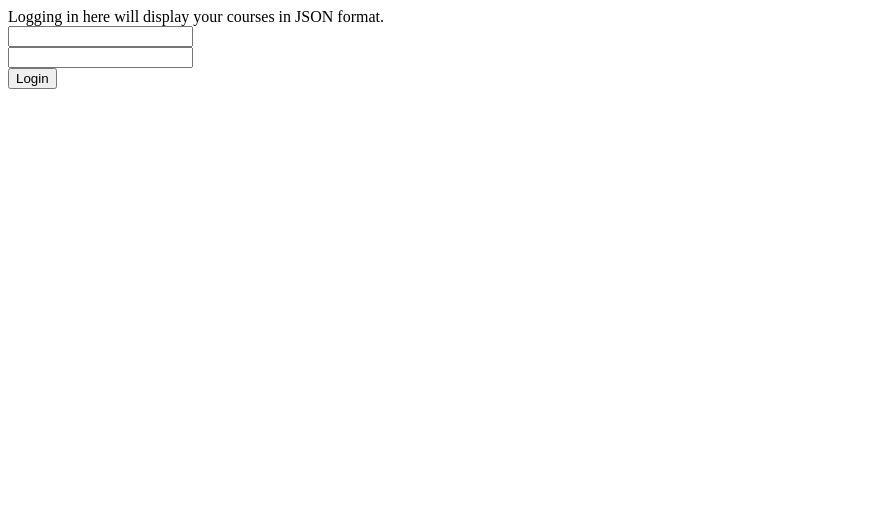
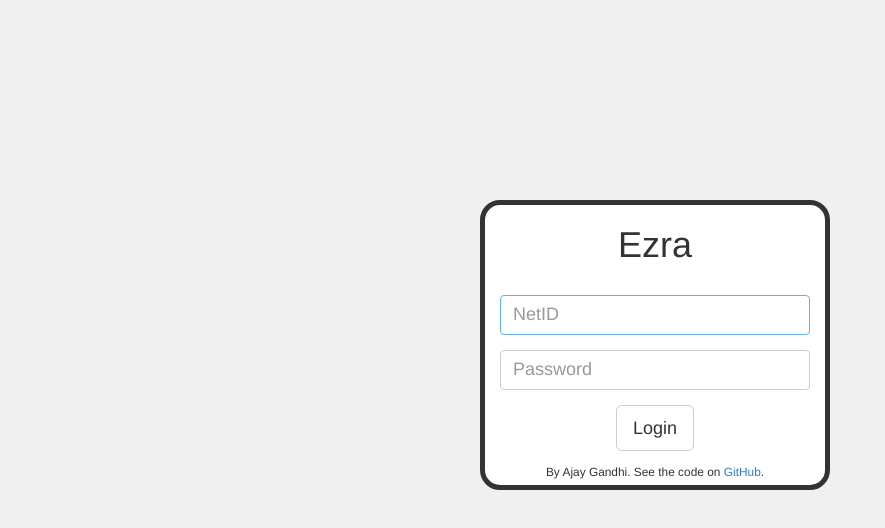
Before and after one commit to ajay-gandhi/Ezra, a website: page html/index.html in a window 1280 px wide. Shown: the whole page, without its empty margins (0-885 px from the left). Drawn offline with nearby package versions, Linux system fonts and the light colour scheme.

Commit message:
Implement login and course display

```diff
--- a/html/index.html
+++ b/html/index.html
@@ -1,14 +1,31 @@
 <!DOCTYPE HTML>
 <html>
 <head>
-  <title>Login</title>
+  <meta name="viewport" content="width=device-width, initial-scale=1, maximum-scale=1, user-scalable=no">
+  <link rel="stylesheet" href="https://maxcdn.bootstrapcdn.com/bootstrap/3.3.0/css/bootstrap.min.css">
+  <link rel='stylesheet' href='http://fonts.googleapis.com/css?family=Roboto' type='text/css'>
+  <link rel="stylesheet" type="text/css" href="style.css" />
+  <title>Ezra</title>
+  <script type="text/javascript" src="//ajax.googleapis.com/ajax/libs/jquery/2.1.1/jquery.min.js"></script>
+  <script type="text/javascript" src="main.js"></script>
 </head>
 <body>
-  Logging in here will display your courses in JSON format.
-  <form method="POST" action="courses">
-    <input type="text" name="netid" /><br />
-    <input type="password" name="password" /><br />
-    <input type="submit" value="Login" />
-  </form>
+  <div class="container-fluid">
+    <div id="login-wrapper">
+      <div class="container-fluid" id="login">
+        <h1>Ezra</h1>
+        <form role="form" method="POST" action="courses">
+          <div class="form-group">
+            <input type="text" class="form-control login-button" name="netid" placeholder="NetID" autofocus>
+          </div>
+          <div class="form-group">
+            <input type="password" class="form-control login-button" name="password" placeholder="Password">
+          </div>
+          <button type="submit" class="btn btn-default btn-lg">Login</button>
+        </form>
+        <small id="login-footer">By Ajay Gandhi. See the code on <a href="http://github.com/ajay-gandhi/Ezra">GitHub</a>.</small>
+      </div>
+    </div>
+  </div>
 </body>
 </html>
--- /dev/null
+++ b/html/main.js
@@ -0,0 +1,3 @@
+$(document).ready(function () {
+
+});
--- /dev/null
+++ b/html/style.css
@@ -0,0 +1,37 @@
+body {
+  background-color: #f0f0f0;
+}
+
+/**
+ * Login Module
+ */
+div#login-wrapper {
+  position: fixed;
+  height: 50%;
+  width: 100%;
+}
+div#login {
+  position: relative;
+  top: 50%;
+  margin: 0 auto;
+  text-align: center;
+  width: 350px;
+  height: 290px;
+  border: 5px solid #333333;
+  border-radius: 20px;
+  background-color: #ffffff;
+}
+div#login h1 {
+  margin-bottom: 30px;
+}
+input.login-button {
+  font-size: 18px;
+  height: 40px;
+  -webkit-box-shadow: none !important;
+  -moz-box-shadow: none !important;
+  box-shadow: none !important;
+}
+small#login-footer {
+  position: relative;
+  top: 10px;
+}
--- a/package.json
+++ b/package.json
@@ -5,6 +5,7 @@
   "main": "server.js",
   "dependencies": {
     "body-parser": "^1.9.2",
+    "cookie-parser": "^1.3.3",
     "es6-promise": "^2.0.0",
     "express": "^4.10.2",
     "zombie": "^2.1.1"
--- a/studentcenter.js
+++ b/studentcenter.js
@@ -9,7 +9,7 @@ module.exports = (function () {
     this.browser = new zombie();
   }
 
-  StudentCenter.prototype.init = function (netid, password) {
+  StudentCenter.prototype.login = function (netid, password) {
     var self = this;
     var browser = self.browser;
 
```
Also changed, not shown: server.js (+15 -18 lines), html/home.html (added).
